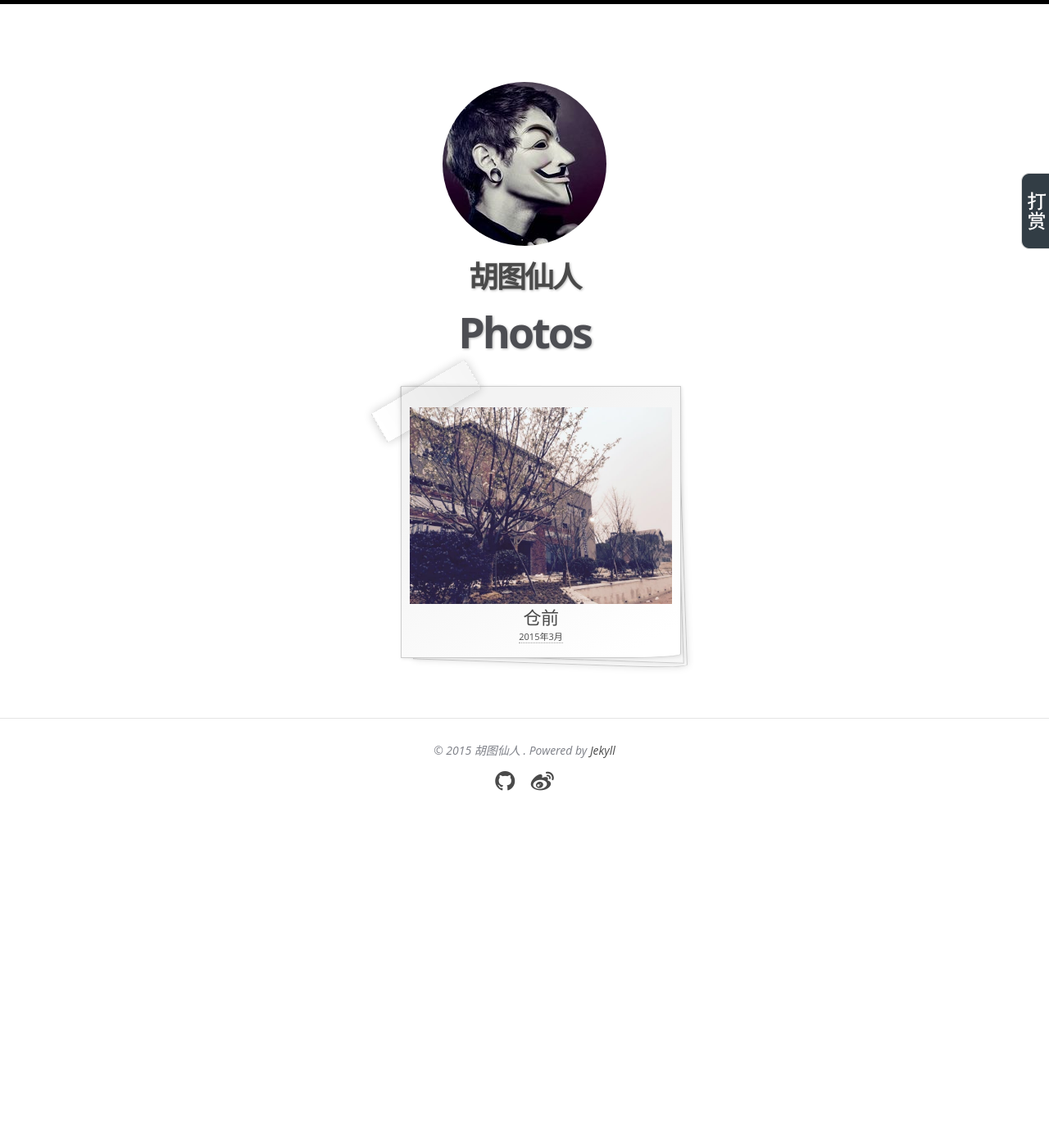
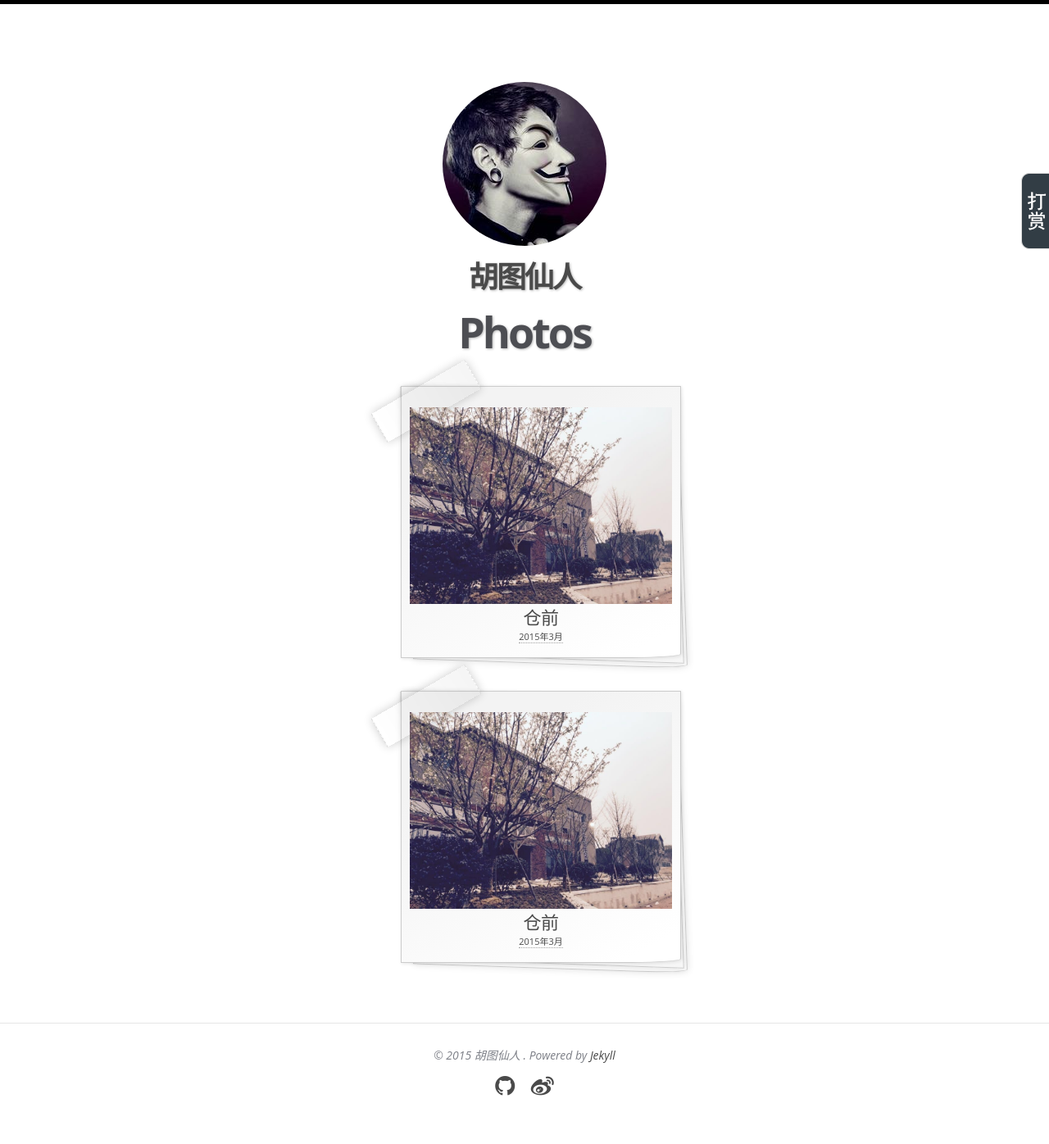
Before and after one commit to hutuxianren/hutuxianren.github.io, a Jekyll site: the page photos/index.html, which Jekyll copies as it is, in a window 1280 px wide. Shown: the whole page at 82% size. Built offline with Jekyll 4.4.1, drawn with Linux system fonts in a browser that asks for light colours; some web fonts are replaced; Markdown is read by kramdown in place of the engine named in the settings; before the commit the page ends 1024 px from its top, so only the background shows below that.

Commit message:
Update index.html

```diff
--- a/photos/index.html
+++ b/photos/index.html
@@ -248,6 +248,28 @@ list-style:none;
 
 
 </ul>
+
+<ul class="mygallery">
+		<!-- 相册入口 -->
+
+         <div class="box15" align="center">
+        <li>
+        <a  class="gallery-link" rel="winterspyre " href="cangqian" ><img src="http://hutuxianren.github.io/photos/cangqian/05.jpg" class="thumbnail" width="500" height="250">
+                    <div>
+        <h3 class="desc"r>仓前</h3>
+        </div>
+        <span>
+        2015年3月
+        </span>
+        </a>
+        </li>
+        <div class="box15_ribbon"></div>
+        </div>
+
+
+
+</ul>
+
 </div>
 
 
```
